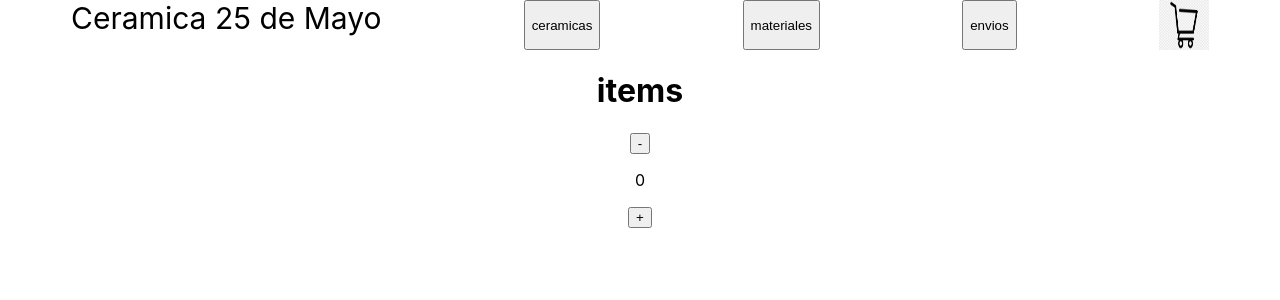
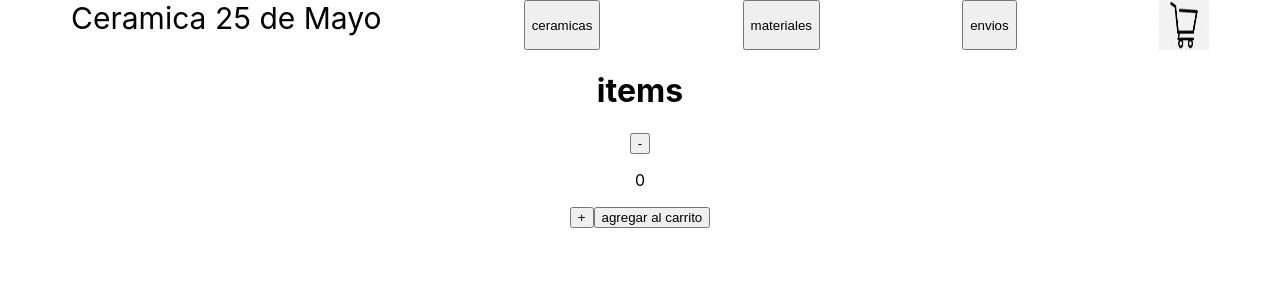
Before and after one commit to dperucca/reactCeramica, a React (Create React App) app: page / in a window 1280 px wide. Shown: the top 300 px of the page. Built offline with nearby package versions, Linux system fonts and the light colour scheme.

Commit message:
correccion counter

```diff
--- a/src/components/ItemCount/ItemCount.js
+++ b/src/components/ItemCount/ItemCount.js
@@ -1,6 +1,6 @@
 import {useState} from 'react'
 
-const ItemCounter = () => {
+const ItemCounter = ({initial, stock, onAdd}) => {
 
     const [count, setCount] = useState (0)
     const decrement = () => {
@@ -9,6 +9,7 @@ const ItemCounter = () => {
     }
 
     const increment = () => {
+        if (count < stock)
         setCount(count + 1)
     }
 
@@ -17,6 +18,7 @@ const ItemCounter = () => {
             <button onClick={decrement}>-</button>
             <p>{count}</p>
             <button onClick={increment}>+</button>
+            <button onClick={() => onAdd(count)}>agregar al carrito</button>
         </div>
     )
 }
--- a/src/components/ItemListContainer/ItemListContainer.js
+++ b/src/components/ItemListContainer/ItemListContainer.js
@@ -1,10 +1,19 @@
+import {useState} from "react"
 import ItemCounter from "../ItemCount/ItemCount"
 
 const ItemListContainer = (props) => {
+
+    const show = useState(true)
+
+    const handleOnAdd = (quantity) => {
+        console.log(`se agrega ${quantity} al carrito`)
+    }
+
+
     return(
         <div>
             <h1>{props.greeting}</h1>
-            <ItemCounter />
+            { show ? <ItemCounter initial={0} stock={10} onAdd={handleOnAdd}/> :null}
         </div>
     )
 }
```
